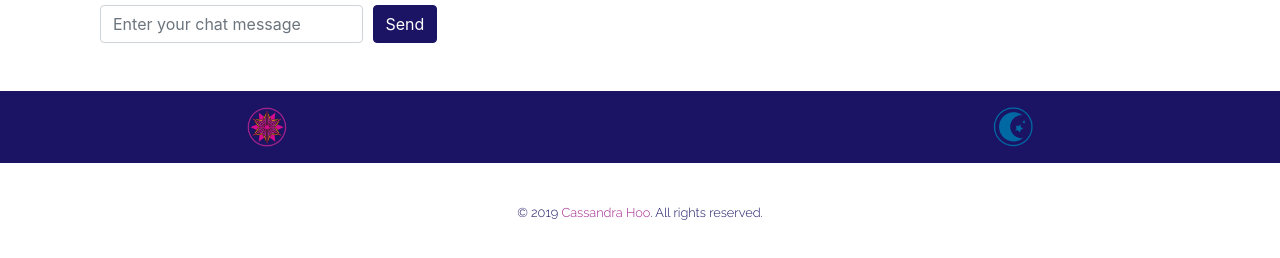
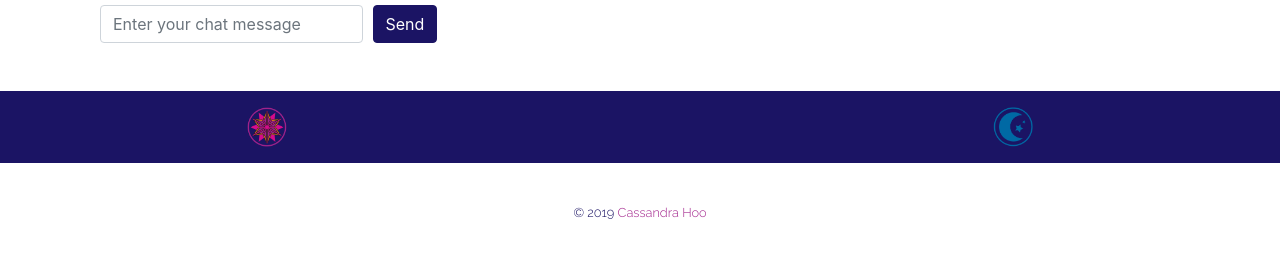
Before and after one commit to CassandraHoo/reversi, a website: page public/lobby.html in a window 1280 px wide. Shown: the part 320-578 px from the top of the page. Drawn offline with nearby package versions, Linux system fonts and the light colour scheme; no server answers; a web font is replaced by a local one.

Commit message:
Update lobby.html
Footer

```diff
--- a/public/lobby.html
+++ b/public/lobby.html
@@ -89,7 +89,7 @@
       <div class='container-fluid text-center'>
         <div class='row pt-3 pb-3'>
           <div class='col'>
-            <footer class='page-footer'> © 2019 <a href="http://cassandrahoo.com" alt="Cassandra's Portfolio" target="_blank">Cassandra Hoo</a>. All rights reserved.</footer>
+            <footer class='page-footer'> © 2019 <a href="http://cassandrahoo.com" alt="Cassandra's Portfolio" target="_blank">Cassandra Hoo</a></footer>
           </div>
         </div>
       </div>
```
